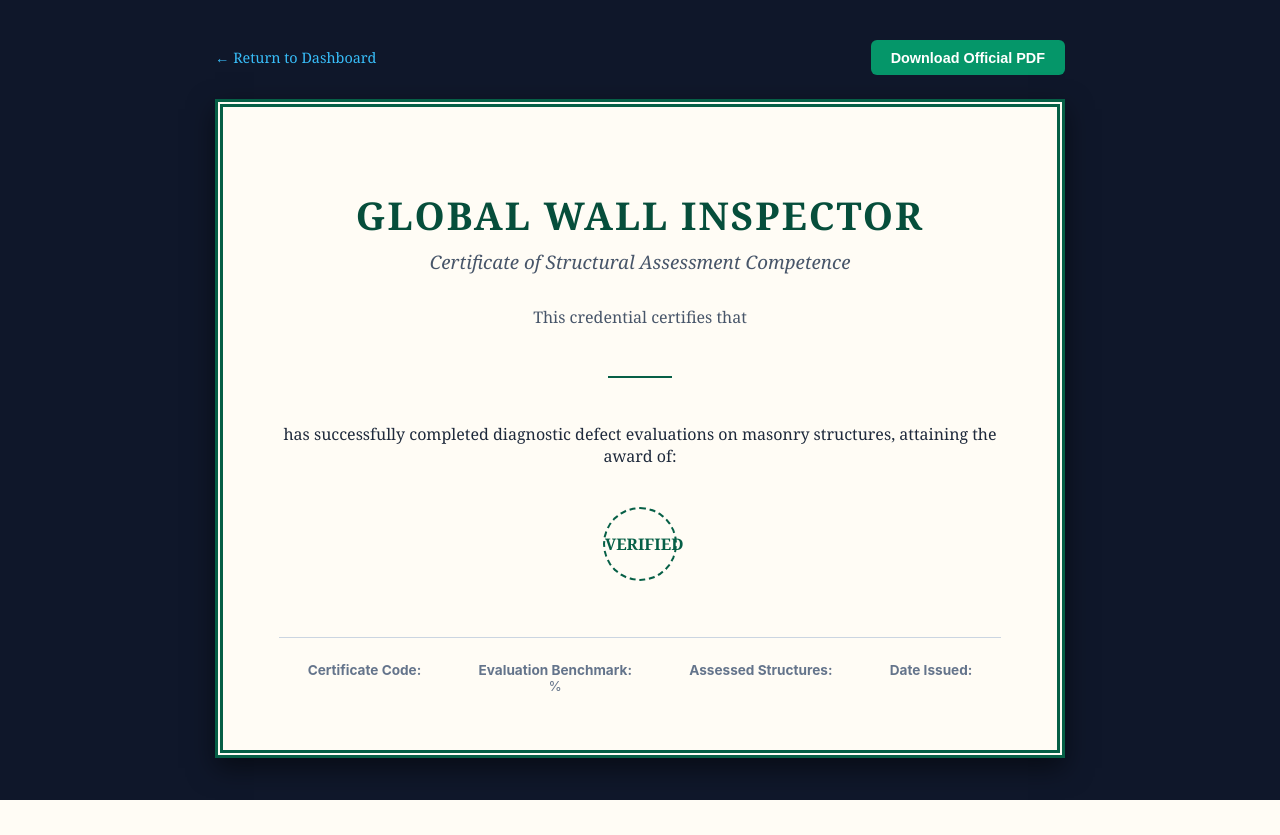
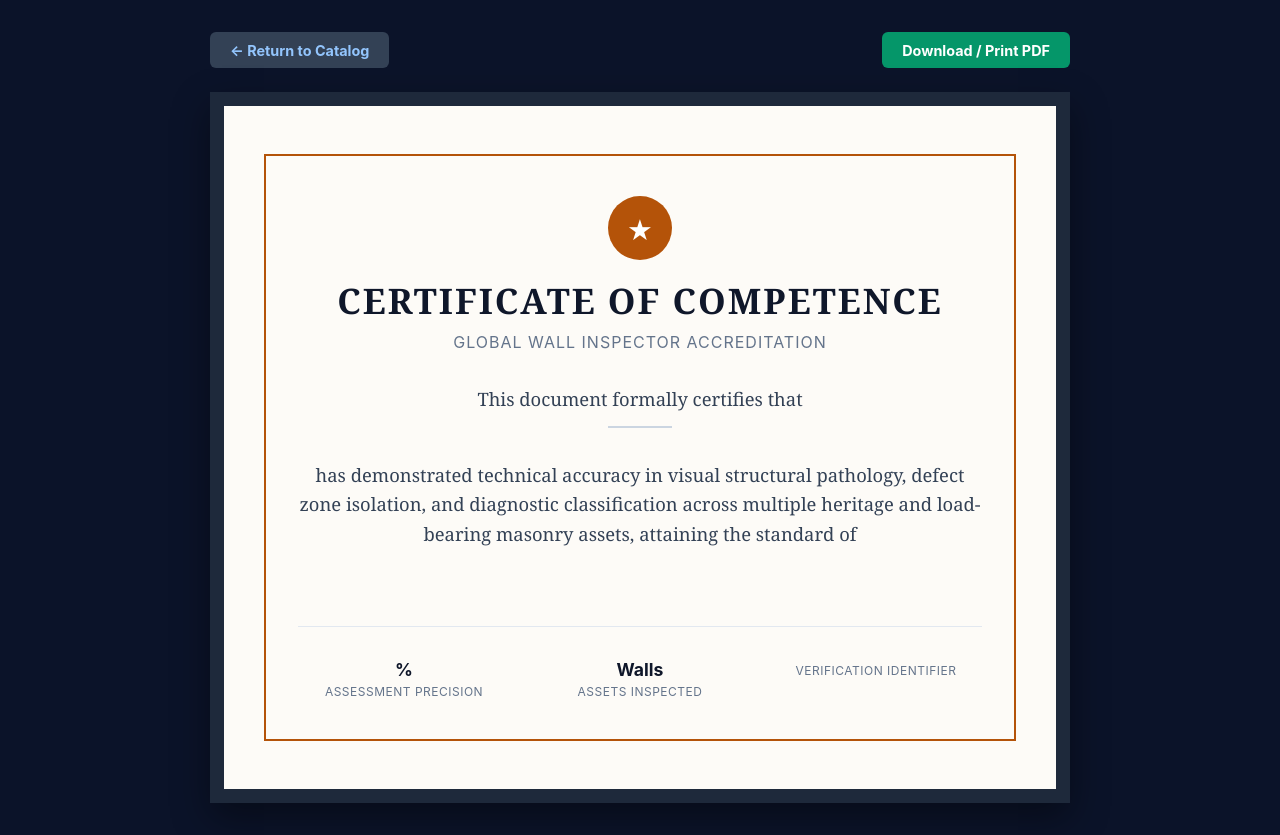
Before and after one commit to BBSISK/wall_inspector, a Flask app: template templates/certificate.html in a window 1280 px wide. Before the commit the page ends 800 px from the top, so only its background shows below. Run offline with Flask 3, Linux system fonts and the light colour scheme; the template is opened without the code that fills it, so the values that code supplies are empty; some libraries are stand-ins or nearby versions.

Commit message:
feat: add printable professional masonry inspection certificate

```diff
--- a/templates/certificate.html
+++ b/templates/certificate.html
@@ -2,60 +2,188 @@
 <html lang="en">
 <head>
   <meta charset="UTF-8">
-  <title>Certificate of Competence - {{ cert.student_name }}</title>
-  <script src="https://cdnjs.cloudflare.com/ajax/libs/html2pdf.js/0.10.1/html2pdf.bundle.min.js"></script>
+  <title>Certificate of Competence: {{ cert.student_name }}</title>
   <style>
-    body { font-family: "Georgia", serif; background: #0f172a; color: #1e293b; margin: 0; padding: 2.5rem; display: flex; flex-direction: column; align-items: center; }
-    .toolbar { width: 850px; display: flex; justify-content: space-between; margin-bottom: 1.5rem; }
-    .btn-pdf { background: #059669; color: white; border: none; padding: 0.6rem 1.25rem; font-size: 0.9rem; font-weight: bold; border-radius: 6px; cursor: pointer; }
-    .btn-pdf:hover { background: #047857; }
-    .cert-frame { background: #fffcf5; width: 850px; padding: 3.5rem; border: 8px double #065f46; box-shadow: 0 10px 25px rgba(0,0,0,0.5); text-align: center; box-sizing: border-box; }
-    h1 { font-size: 2.4rem; color: #064e3b; letter-spacing: 2px; text-transform: uppercase; margin-bottom: 0.5rem; }
-    h3 { font-style: italic; font-weight: normal; color: #475569; margin-top: 0; }
-    .name { font-size: 2.2rem; font-weight: bold; color: #0f172a; border-bottom: 2px solid #065f46; display: inline-block; padding: 0 2rem 0.5rem; margin: 1.5rem 0; }
-    .tier { font-size: 1.25rem; font-weight: bold; color: #047857; text-transform: uppercase; }
-    .meta-box { margin-top: 2rem; display: flex; justify-content: space-around; border-top: 1px solid #cbd5e1; padding-top: 1.5rem; font-family: -apple-system, BlinkMacSystemFont, sans-serif; font-size: 0.85rem; color: #64748b; }
-    .seal { display: inline-block; width: 70px; height: 70px; border-radius: 50%; border: 2px dashed #065f46; line-height: 70px; font-weight: bold; color: #065f46; margin: 1.5rem 0; }
+    * { box-sizing: border-box; }
+    body {
+      font-family: 'Georgia', serif;
+      background: #0b1329;
+      color: #0f172a;
+      margin: 0;
+      padding: 2rem 1rem;
+      display: flex;
+      flex-direction: column;
+      align-items: center;
+    }
+    .action-bar {
+      width: 100%;
+      max-width: 860px;
+      display: flex;
+      justify-content: space-between;
+      align-items: center;
+      margin-bottom: 1.5rem;
+    }
+    .btn-action {
+      background: #059669;
+      color: #ffffff;
+      padding: 0.6rem 1.25rem;
+      border: none;
+      border-radius: 6px;
+      cursor: pointer;
+      font-weight: bold;
+      font-size: 0.9rem;
+      font-family: -apple-system, BlinkMacSystemFont, "Segoe UI", Roboto, sans-serif;
+      text-decoration: none;
+    }
+    .btn-action:hover { background: #047857; }
+    .btn-back {
+      background: #334155;
+      color: #93c5fd;
+    }
+    .btn-back:hover { background: #475569; }
+
+    /* Certificate Canvas */
+    .certificate-container {
+      width: 100%;
+      max-width: 860px;
+      background: #fdfbf7;
+      border: 14px solid #1e293b;
+      padding: 3rem 2.5rem;
+      position: relative;
+      box-shadow: 0 15px 35px rgba(0, 0, 0, 0.4);
+      text-align: center;
+    }
+    .inner-border {
+      border: 2px solid #b45309;
+      padding: 2.5rem 2rem;
+      position: relative;
+    }
+    .badge-icon {
+      width: 64px;
+      height: 64px;
+      margin: 0 auto 1rem;
+      background: #b45309;
+      border-radius: 50%;
+      display: flex;
+      align-items: center;
+      justify-content: center;
+      color: white;
+      font-size: 1.8rem;
+    }
+    h1 {
+      font-size: 2.2rem;
+      letter-spacing: 2px;
+      text-transform: uppercase;
+      color: #0f172a;
+      margin: 0 0 0.5rem;
+    }
+    .sub-title {
+      font-size: 1rem;
+      letter-spacing: 1px;
+      color: #64748b;
+      text-transform: uppercase;
+      margin-bottom: 2rem;
+      font-family: -apple-system, BlinkMacSystemFont, "Segoe UI", Roboto, sans-serif;
+    }
+    .cert-body {
+      font-size: 1.15rem;
+      line-height: 1.6;
+      color: #334155;
+      margin-bottom: 2rem;
+    }
+    .student-name {
+      font-size: 2.4rem;
+      font-weight: bold;
+      color: #0f172a;
+      border-bottom: 2px solid #cbd5e1;
+      display: inline-block;
+      padding: 0 2rem 0.3rem;
+      margin: 0.5rem 0 1.5rem;
+    }
+    .tier-label {
+      font-weight: bold;
+      color: #b45309;
+      font-size: 1.25rem;
+    }
+    .details-row {
+      display: grid;
+      grid-template-columns: repeat(3, 1fr);
+      gap: 1.5rem;
+      margin-top: 3rem;
+      padding-top: 2rem;
+      border-top: 1px solid #e2e8f0;
+      font-family: -apple-system, BlinkMacSystemFont, "Segoe UI", Roboto, sans-serif;
+      text-align: center;
+    }
+    .detail-val {
+      font-size: 1.1rem;
+      font-weight: 700;
+      color: #0f172a;
+    }
+    .detail-lbl {
+      font-size: 0.75rem;
+      text-transform: uppercase;
+      color: #64748b;
+      letter-spacing: 0.5px;
+      margin-top: 0.25rem;
+    }
+
+    /* Print / PDF Generation Rules */
+    @media print {
+      body {
+        background: #ffffff;
+        padding: 0;
+      }
+      .action-bar { display: none; }
+      .certificate-container {
+        border-color: #0f172a;
+        box-shadow: none;
+        max-width: 100%;
+        width: 100%;
+        page-break-inside: avoid;
+      }
+    }
   </style>
 </head>
 <body>
-  <div class="toolbar">
-    <a href="/dashboard" style="color: #38bdf8; text-decoration: none; font-size: 0.9rem; align-self: center;">&larr; Return to Dashboard</a>
-    <button class="btn-pdf" id="download-btn">Download Official PDF</button>
+
+  <div class="action-bar">
+    <a href="/" class="btn-action btn-back">&larr; Return to Catalog</a>
+    <button class="btn-action" onclick="window.print()">Download / Print PDF</button>
   </div>
 
-  <div class="cert-frame" id="certificate-target">
-    <h1>Global Wall Inspector</h1>
-    <h3>Certificate of Structural Assessment Competence</h3>
+  <div class="certificate-container">
+    <div class="inner-border">
+      <div class="badge-icon">&#9733;</div>
+      <h1>Certificate of Competence</h1>
+      <div class="sub-title">Global Wall Inspector Accreditation</div>
 
-    <p style="margin-top: 2rem; color: #475569;">This credential certifies that</p>
-    <div class="name">{{ cert.student_name }}</div>
+      <div class="cert-body">
+        This document formally certifies that
+        <br>
+        <div class="student-name">{{ cert.student_name }}</div>
+        <br>
+        has demonstrated technical accuracy in visual structural pathology, defect zone isolation, and diagnostic classification across multiple heritage and load-bearing masonry assets, attaining the standard of
+        <br><br>
+        <span class="tier-label">{{ cert.tier }}</span>
+      </div>
 
-    <p>has successfully completed diagnostic defect evaluations on masonry structures, attaining the award of:</p>
-    <div class="tier">{{ cert.tier }}</div>
-
-    <div class="seal">VERIFIED</div>
-
-    <div class="meta-box">
-      <div><strong>Certificate Code:</strong><br>{{ cert.certificate_code }}</div>
-      <div><strong>Evaluation Benchmark:</strong><br>{{ cert.average_score }}%</div>
-      <div><strong>Assessed Structures:</strong><br>{{ cert.total_walls_evaluated }}</div>
-      <div><strong>Date Issued:</strong><br>{{ cert.issued_at.strftime('%B %d, %Y') }}</div>
+      <div class="details-row">
+        <div>
+          <div class="detail-val">{{ cert.average_score }}%</div>
+          <div class="detail-lbl">Assessment Precision</div>
+        </div>
+        <div>
+          <div class="detail-val">{{ cert.total_walls_evaluated }} Walls</div>
+          <div class="detail-lbl">Assets Inspected</div>
+        </div>
+        <div>
+          <div class="detail-val">{{ cert.certificate_code }}</div>
+          <div class="detail-lbl">Verification Identifier</div>
+        </div>
+      </div>
     </div>
   </div>
 
-  <script>
-    document.getElementById("download-btn").addEventListener("click", () => {
-      const element = document.getElementById("certificate-target");
-      const opt = {
-        margin: 10,
-        filename: "Wall_Inspector_Certificate_{{ cert.student_name|replace(' ', '_') }}.pdf",
-        image: { type: 'jpeg', quality: 0.98 },
-        html2canvas: { scale: 2 },
-        jsPDF: { unit: 'mm', format: 'a4', orientation: 'landscape' }
-      };
-      html2pdf().set(opt).from(element).save();
-    });
-  </script>
 </body>
 </html>
```
